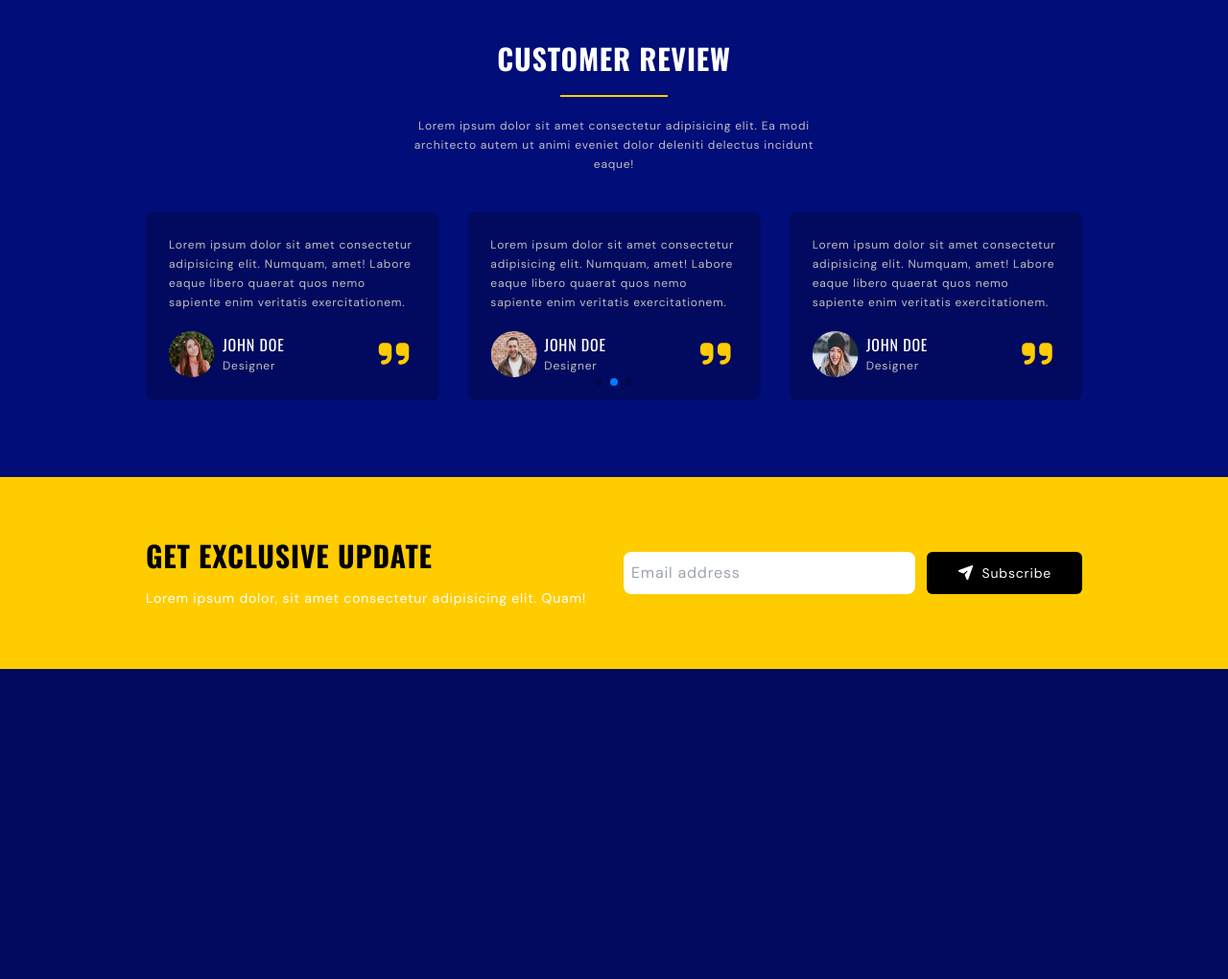
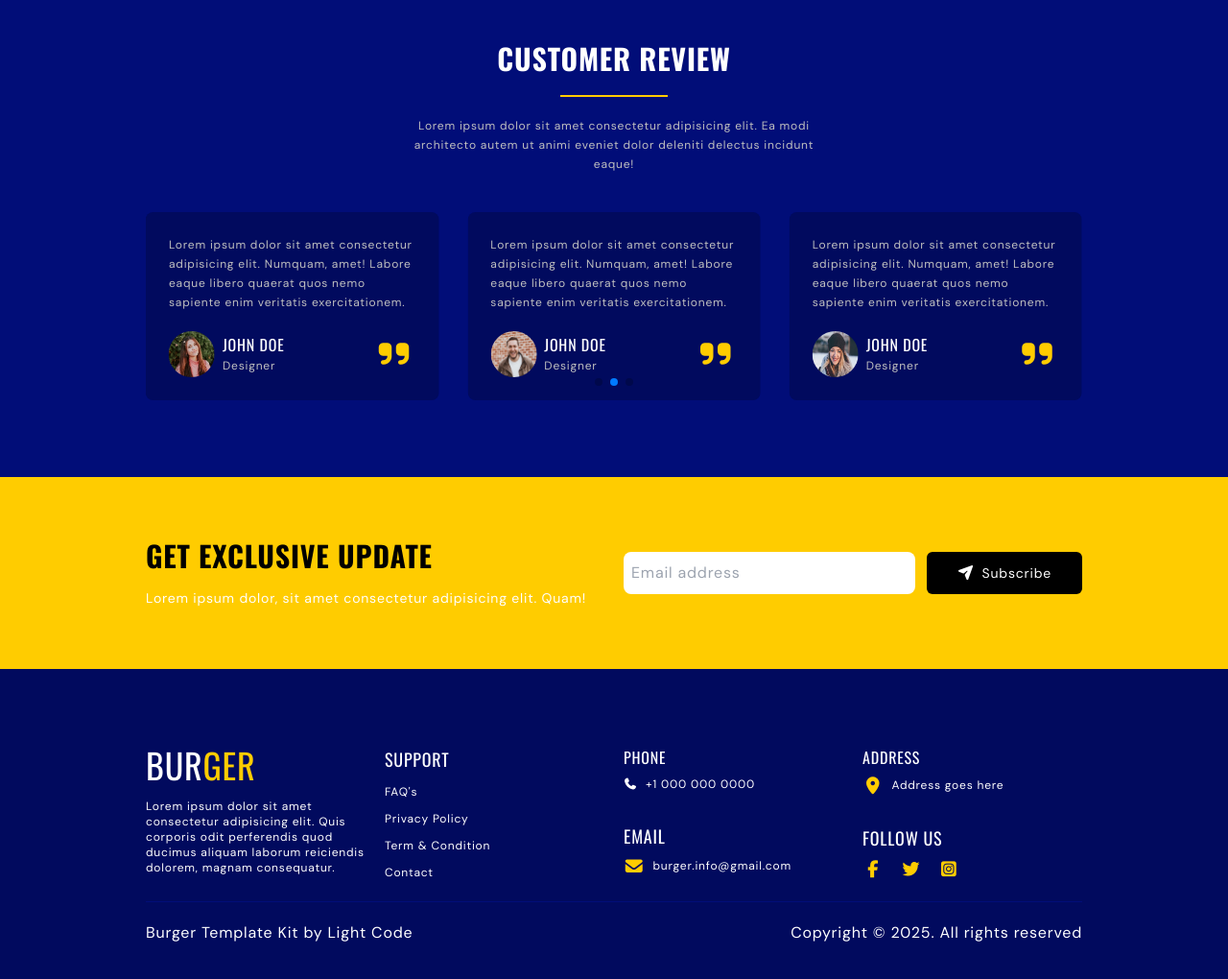
Before and after one commit to ferdynandergypramudanii/BurgerWeb, a website: page src/index.html in a window 1280 px wide. Shown: the part 3825-4845 px from the top of the page at 96% size. Before the commit the page ends 4522 px from the top, so only its background shows below. Drawn offline with nearby package versions, Linux system fonts and the light colour scheme.

Commit message:
add footer section

```diff
--- a/src/index.html
+++ b/src/index.html
@@ -951,7 +951,7 @@
         </div>
       </section>
 
-      <!-- Contact -->
+      <!-- Contact Section -->
 
       <section id="contact" class="bg-secondaryColor py-16">
         <div class="container flex flex-col gap-5 md:items-center md:flex-row">
@@ -978,7 +978,98 @@
       </section>
     </main>
 
-    <!-- Contact Section -->
+    <!-- Footer -->
+    <footer>
+      <section class="footer">
+        <div class="container">
+          <ul class="grid grid-cols-1 items-start gap-5 pb-5 md:grid-cols-2 lg:grid-cols-4">
+            <li>
+              <div class="space-y-3">
+                <a href="" class="text-4xl font-oswald uppercase"
+                  >Bur<span class="text-secondaryColor">ger</span></a
+                >
+                <p class="text-xs">
+                  Lorem ipsum dolor sit amet consectetur adipisicing elit. Quis
+                  corporis odit perferendis quod ducimus aliquam laborum
+                  reiciendis dolorem, magnam consequatur.
+                </p>
+              </div>
+            </li>
+
+            <li>
+              <div class="flex flex-col gap-3">
+                <h3 class="text-lg uppercase font-oswald">SUPPORT</h3>
+
+                <a href="" class="text-xs hover:text-secondaryColor">FAQ's</a
+                ><a href="" class="text-xs hover:text-secondaryColor"
+                  >Privacy Policy</a
+                ><a href="" class="text-xs hover:text-secondaryColor"
+                  >Term & Condition</a
+                ><a href="" class="text-xs hover:text-secondaryColor"
+                  >Contact</a
+                >
+              </div>
+            </li>
+
+            <li class="space-y-8">
+              <div class="space-y-2">
+                <h3 class="text-g uppercase font-oswald">phone</h3>
+
+                <p class="flex items-center gap-2 text-xs">
+                  <i class="fa-solid fa-phone"></i>
+                  +1 000 000 0000
+                </p>
+              </div>
+
+              <div class="space-y-2">
+                <h3 class="text-lg uppercase font-oswald">email</h3>
+                <p class="flex items-center gap-2 text-xs">
+                  <i
+                    class="fa-solid fa-envelope text-lg text-secondaryColor"
+                  ></i>
+                  burger.info@gmail.com
+                </p>
+              </div>
+            </li>
+
+            <li class="space-y-8">
+              <div class="space-y-2">
+                <h3 class="text-g uppercase font-oswald">address</h3>
+
+                <p class="flex items-center gap-2 text-xs">
+                  <i
+                    class="fa-solid fa-location-dot text-lg text-secondaryColor"
+                  ></i>
+                  Address goes here
+                </p>
+              </div>
+
+              <div class="space-y-2">
+                <h3 class="text-lg uppercase font-oswald">follow us</h3>
+                <div class="space-x-3">
+                  <i
+                    class="fa-brands fa-facebook-f text-lg cursor-pointer text-secondaryColor hover:translate-y-1 ease-in duration-200"
+                  ></i>
+                  <i
+                    class="fa-brands fa-twitter text-lg cursor-pointer text-secondaryColor hover:translate-y-1 ease-in duration-200"
+                  ></i>
+                  <i
+                    class="fa-brands fa-square-instagram text-lg cursor-pointer text-secondaryColor hover:translate-y-1 ease-in duration-200"
+                  ></i>
+                </div>
+              </div>
+            </li>
+          </ul>
+
+          <div
+            class="flex flex-col items-center border-t border-primaryColorLight py-5 md:flex-row md:justify-between"
+          >
+            <p>Burger Template Kit by Light Code</p>
+            <p>Copyright © 2025. All rights reserved</p>
+          </div>
+        </div>
+      </section>
+    </footer>
 
     <!-- Swiper JS -->
     <script src="https://cdn.jsdelivr.net/npm/swiper@12/swiper-bundle.min.js"></script>
```
Also changed, not shown: src/output.css.
